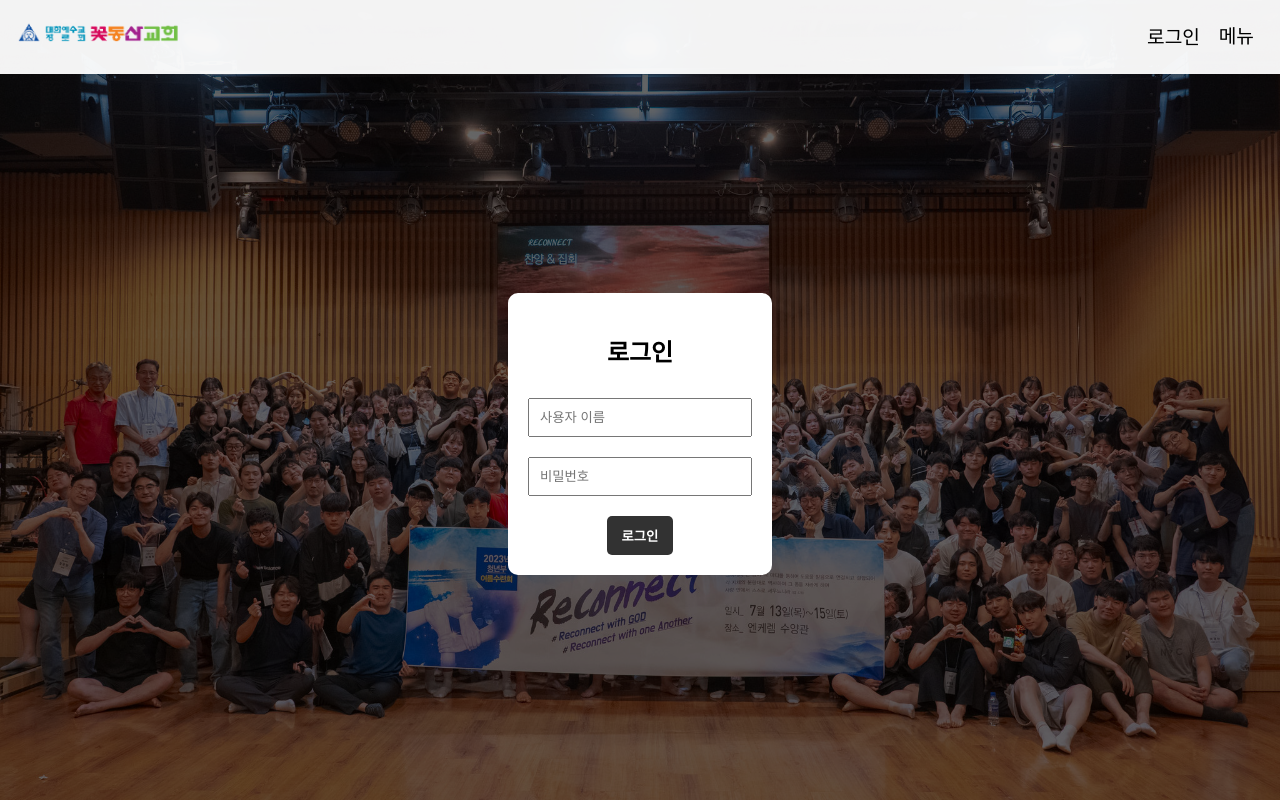
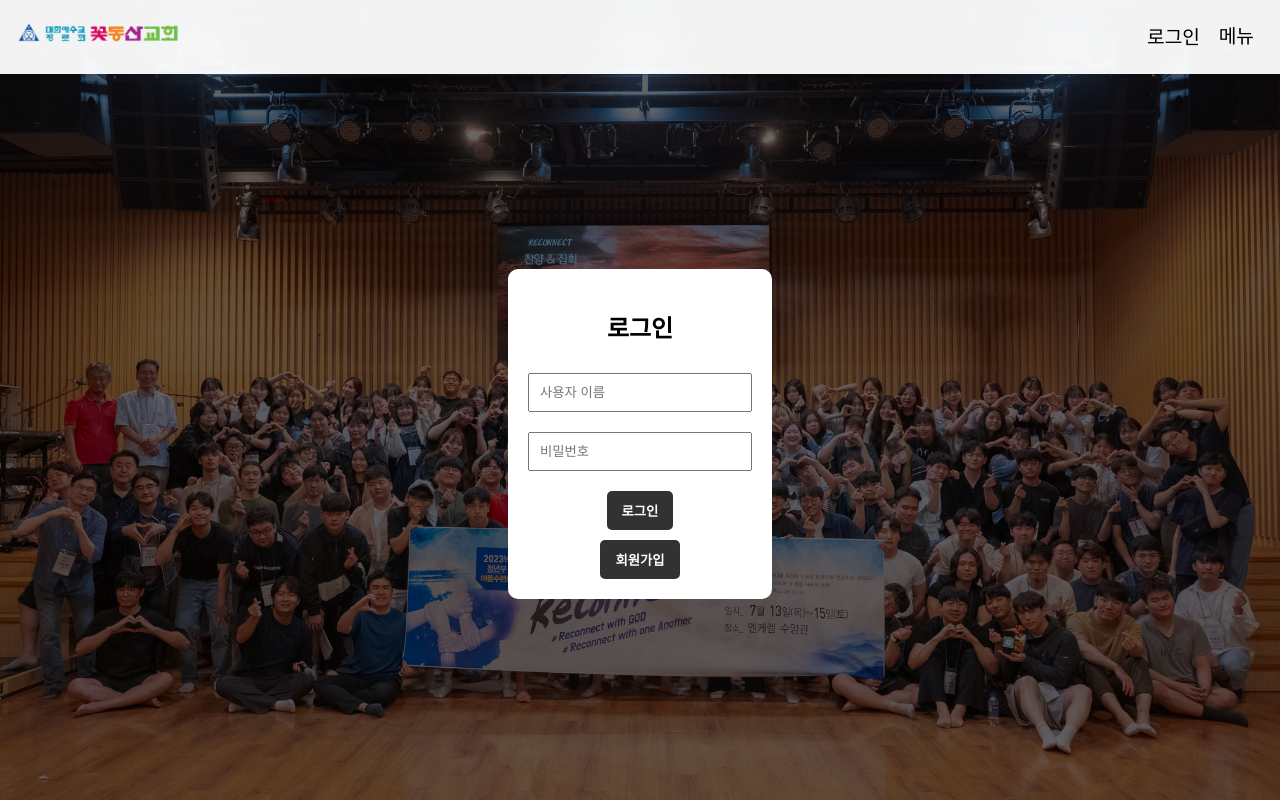
Before and after one commit to jknadan/joseph, a React (Create React App) app: page /login in a window 1280 px wide. Built offline with nearby package versions, Linux system fonts and the light colour scheme.

Commit message:
[addFeat]: Register Button Add

```diff
--- a/src/Login.css
+++ b/src/Login.css
@@ -49,3 +49,17 @@
     transition: background-color 0.3s ease;
 
   }
+  .buttons-container {
+    display: flex;
+    flex-direction: row; /* 버튼들을 수평으로 정렬 */
+    justify-content: space-between; /* 버튼 사이에 동일한 간격을 줌 */
+    padding: 10px 0; /* 상하 간격 (선택적) */
+  }
+
+  .submit-button {
+    margin: 5 5px; /* 버튼 사이의 간격 */
+  }
+
+  .text {
+    margin: 100px 5px;
+  }
--- a/src/LoginPage.js
+++ b/src/LoginPage.js
@@ -9,7 +9,9 @@ export default function LoginPage() {
     e.preventDefault();
     // 로그인 처리 로직
   };
-
+  const handleRegister = () => {
+    // 회원가입 처리 로직 또는 페이지 이동
+  };
   return (
     <div className="login-background">
       <form onSubmit={handleSubmit} className="login-form">
@@ -33,6 +35,8 @@ export default function LoginPage() {
           />
         </div>
         <button type="submit" className="submit-button">로그인</button>
+        {/* <p calssName="text"> 회원가입을 안하신 순장님은 회원가입을 진행해주세요! </p> */}
+        <button type="button" className="submit-button" onClick={handleRegister}>회원가입</button>
       </form>
     </div>
   );
```
